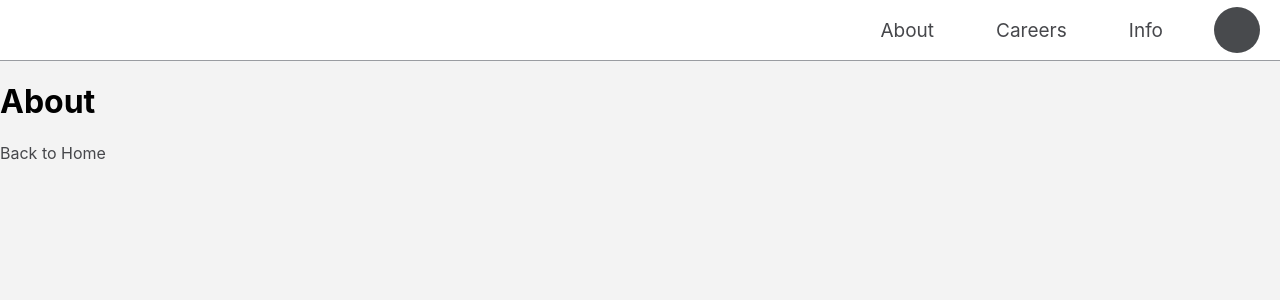
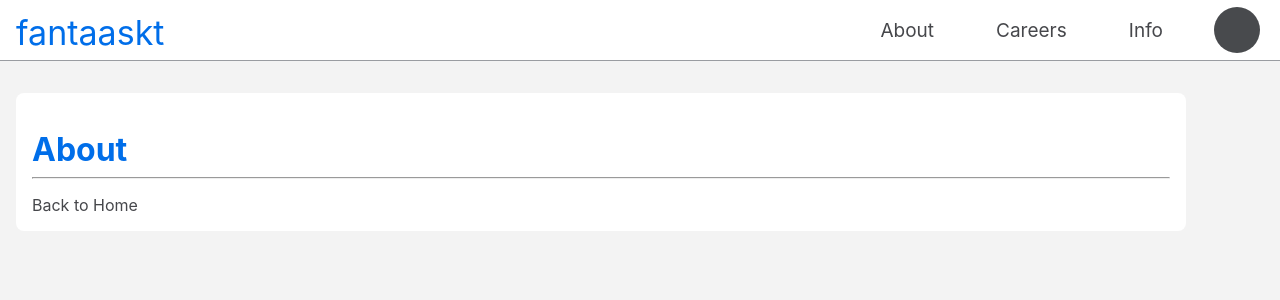
Before and after one commit to ding-swe/facebook-cleaner, a React (Create React App) app in the folder fantasy-ui/: page /about in a window 1280 px wide. Shown: the top 300 px of the page. Built offline with nearby package versions, Linux system fonts and the light colour scheme.

Commit message:
added left logo and adjusted some spacing

```diff
--- a/fantasy-ui/public/index.html
+++ b/fantasy-ui/public/index.html
@@ -24,7 +24,7 @@
       work correctly both with client-side routing and a non-root public URL.
       Learn how to configure a non-root public URL by running `npm run build`.
     -->
-    <title>React App</title>
+    <title>Fantaaskt</title>
   </head>
   <body>
     <noscript>You need to enable JavaScript to run this app.</noscript>
--- a/fantasy-ui/src/App.tsx
+++ b/fantasy-ui/src/App.tsx
@@ -2,7 +2,7 @@ import React, {useState} from 'react';
 import {BrowserRouter as Router, Switch, Route} from 'react-router-dom'
 import Home from './modules/Home/Home'
 import About from './modules/About/About'
-import Navbar, {NavItem, DropdownMenu, NavIcon} from './modules/Navbar/Navbar'
+import Navbar, {NavItem, DropdownMenu, NavIcon, NavLogo} from './modules/Navbar/Navbar'
 
 
 function App() {
--- a/fantasy-ui/src/index.css
+++ b/fantasy-ui/src/index.css
@@ -11,7 +11,7 @@
   --bg-medium: #00AFB9;
   --bg-accent: #F07167;
   --bg-light: #ffcd00;
-  --bg-light2: #FED9B7;
+  --bg-light2: #FCE762;
   --bg-lighter: #fcf9f9;
   --bg-white: white;
   --bg: #f3f3f3;
--- a/fantasy-ui/src/modules/About/About.tsx
+++ b/fantasy-ui/src/modules/About/About.tsx
@@ -3,9 +3,14 @@ import {Link} from 'react-router-dom'
 
 export default function About(){
     return (
-        <div className="center-square">
-            <h1> About </h1>
-            <Link to="/">Back to Home </Link>
+        <div className="container">
+            <div className="left-card">
+                <div>
+                    <h1> About </h1>
+                    <hr></hr>
+                    <Link to="/">Back to Home </Link>
+                </div>
+            </div>
         </div>
     )
 }
--- a/fantasy-ui/src/modules/Home/Home.css
+++ b/fantasy-ui/src/modules/Home/Home.css
@@ -18,7 +18,6 @@
     display: flex;
     flex-direction: column;
     height: 1%;
-    overflow: auto;
 }
 
 .left-card {
@@ -29,6 +28,7 @@
     background-color: var(--bg-white);
     padding: 1rem;
     margin-top: 1rem;
+    width: 90%;
 }
 
 .left-card h1 {
--- a/fantasy-ui/src/modules/Navbar/Navbar.css
+++ b/fantasy-ui/src/modules/Navbar/Navbar.css
@@ -4,14 +4,23 @@
     background-color: var(--bg-white);
     padding: 0 1rem;
     border-bottom: 1.5px solid var(--shadow);
-    color: var(--text-highlight);
+    display: flex;
+    flex-direction: row;
+    justify-content: space-between;
 }
 
 .navbar-nav {
     max-width: 100%;
     height: 100%;
     display: flex;
-    justify-content: flex-end;
+}
+
+.nav-left {
+    padding-bottom: 7px;
+    display: flex;
+    align-items: flex-end;
+    font-size: 34px;
+    color: var(--text-accent);
 }
 
 
@@ -31,6 +40,7 @@
     align-items: center;
     justify-content: center;
     transition: background-color 300ms;
+    border-radius: var(--border-radius);
 }
 
 .nav-button-text:hover {
--- a/fantasy-ui/src/modules/Navbar/Navbar.tsx
+++ b/fantasy-ui/src/modules/Navbar/Navbar.tsx
@@ -6,16 +6,21 @@ interface Props {
     children?: React.ReactNode;
 }
 
+
+export function NavLogo(){
+  return(
+    <a href="#" className="nav-left">
+      fantaaskt
+    </a>
+  )
+}
+
 export function NavItem(props:Props){
-
-    const [open, setOpen] = useState(false);
-
     return(
       <li className="nav-item">
-        <a href="#" className="nav-button-text" onClick={() => setOpen(!open)}>
+        <a href="#" className="nav-button-text">
           {props.icon}
         </a>
-        {open && props.children}
       </li>
     )
 }
@@ -70,7 +75,8 @@ export function DropdownMenu(){
 export default function Navbar(props:Props){
     return(
         <nav className="navbar">
-        <ul className="navbar-nav"> {props.children} </ul>
+          <NavLogo/>
+          <ul className="navbar-nav"> {props.children} </ul>
         </nav>
     )
 }
--- a/fantasy-ui/src/store/statsReducer.ts
+++ b/fantasy-ui/src/store/statsReducer.ts
@@ -23,7 +23,11 @@ const initialState : StatState = {
         {
             title: 'Hello2',
             body: 'Body2 Body2 Body2'
-        }
+        },
+        {
+            title: 'Hello3',
+            body: 'Body2 Body2 Body2'
+        },
     ]
 }
 
```
